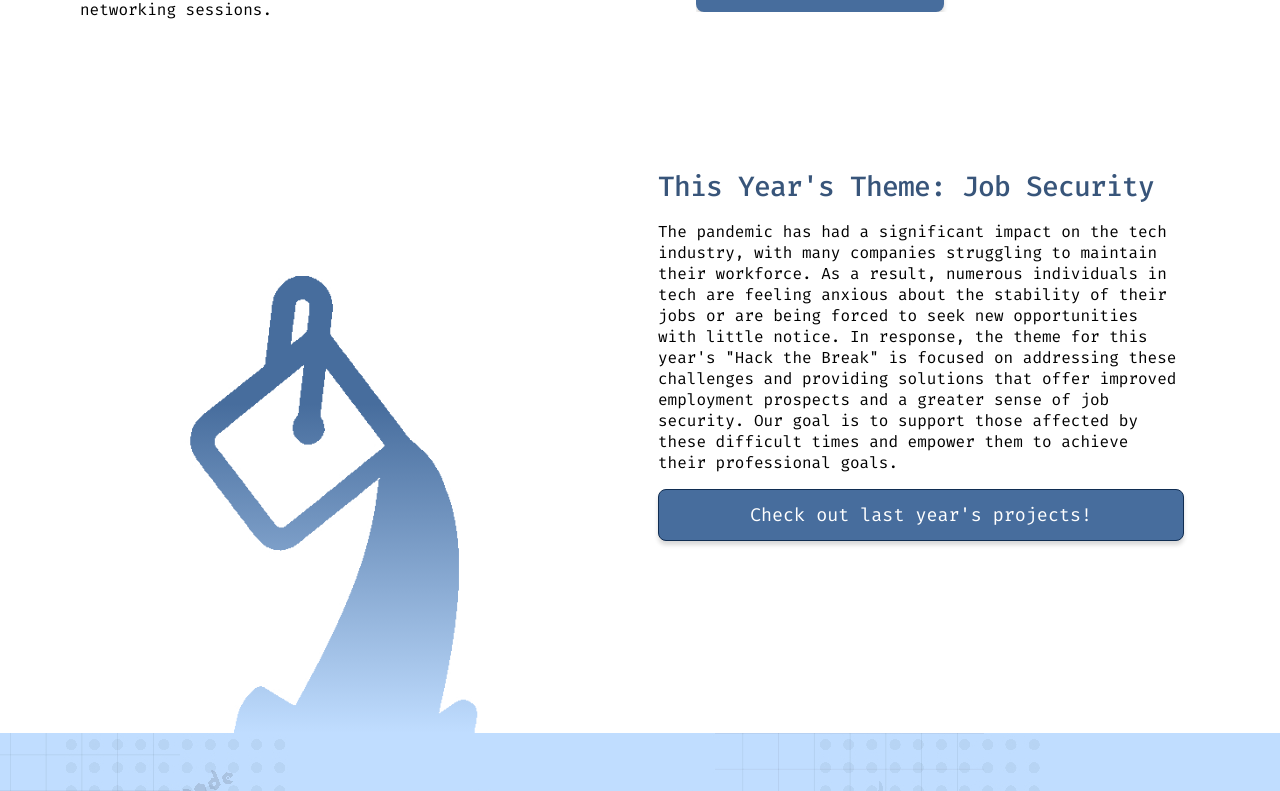
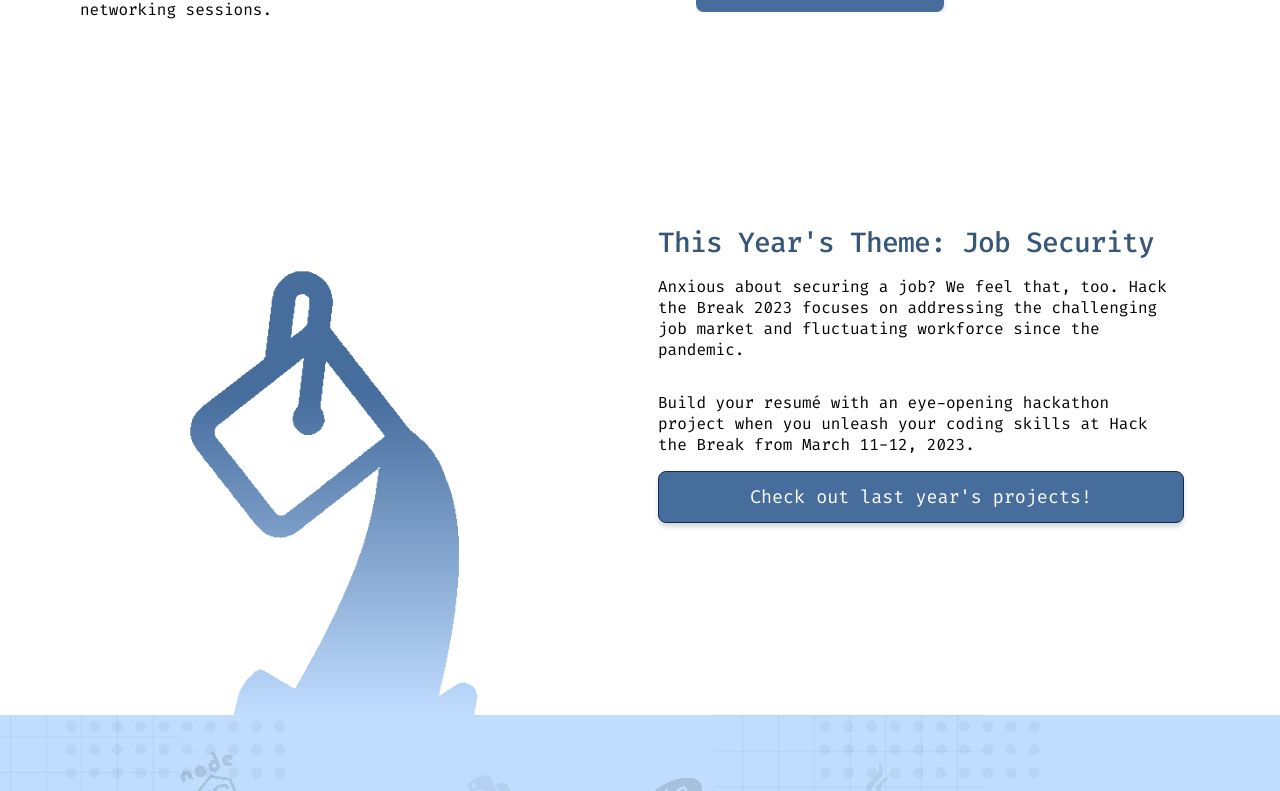
Before and after one commit to jmc37/HackTheBreak, a React (Vite) app: page / in a window 1280 px wide. Shown: the part 1549-2340 px from the top of the page. Built offline with nearby package versions, Linux system fonts and the light colour scheme; a web font is replaced by a local one.

Commit message:
Update Themes Section
- Update Themes written content
- Remove unused styling for themes written content container

```diff
--- a/src/sections/Themes.tsx
+++ b/src/sections/Themes.tsx
@@ -8,16 +8,10 @@ function Themes() {
         <div className={styles.writtenContainer}>
           <h2>This Year's Theme: Job Security</h2>
           <p>
-            The pandemic has had a significant impact on the tech industry, with
-            many companies struggling to maintain their workforce. As a result,
-            numerous individuals in tech are feeling anxious about the stability
-            of their jobs or are being forced to seek new opportunities with
-            little notice. In response, the theme for this year's "Hack the
-            Break" is focused on addressing these challenges and providing
-            solutions that offer improved employment prospects and a greater
-            sense of job security. Our goal is to support those affected by
-            these difficult times and empower them to achieve their professional
-            goals.
+            Anxious about securing a job? We feel that, too. Hack the Break 2023 focuses on addressing the challenging job market and fluctuating workforce since the pandemic.
+          </p>
+          <p>
+            Build your resumé with an eye-opening hackathon project when you unleash your coding skills at Hack the Break from March 11-12, 2023.
           </p>
           <button className={styles.themeBtn}>
             <a
--- a/src/styles/Themes.module.css
+++ b/src/styles/Themes.module.css
@@ -73,7 +73,6 @@
         display: flex;
         flex-direction: column;
         align-self: end;
-        margin-left: auto;
         padding: 2rem 1rem 12rem 1.5rem;
     }
 
```
